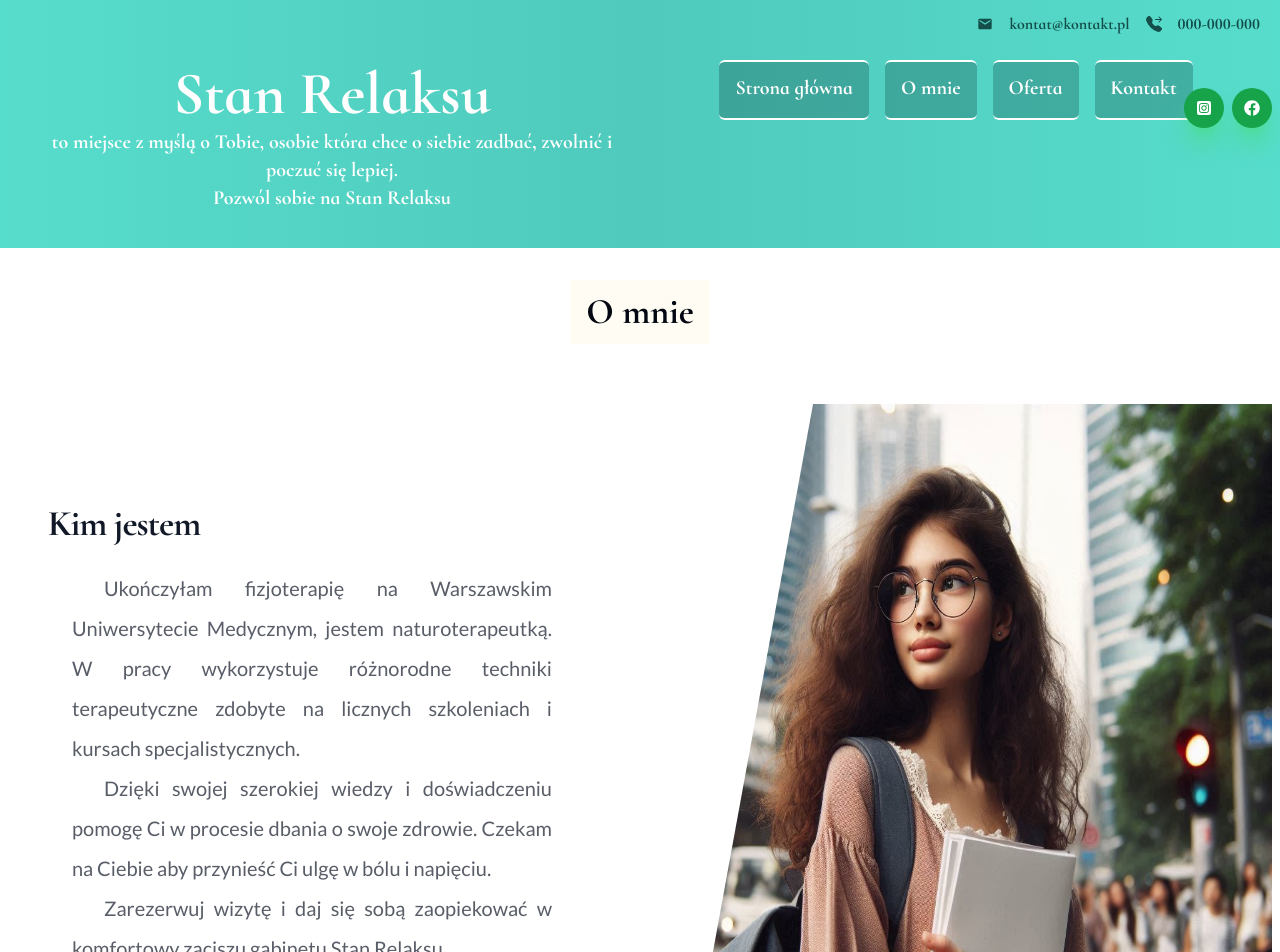
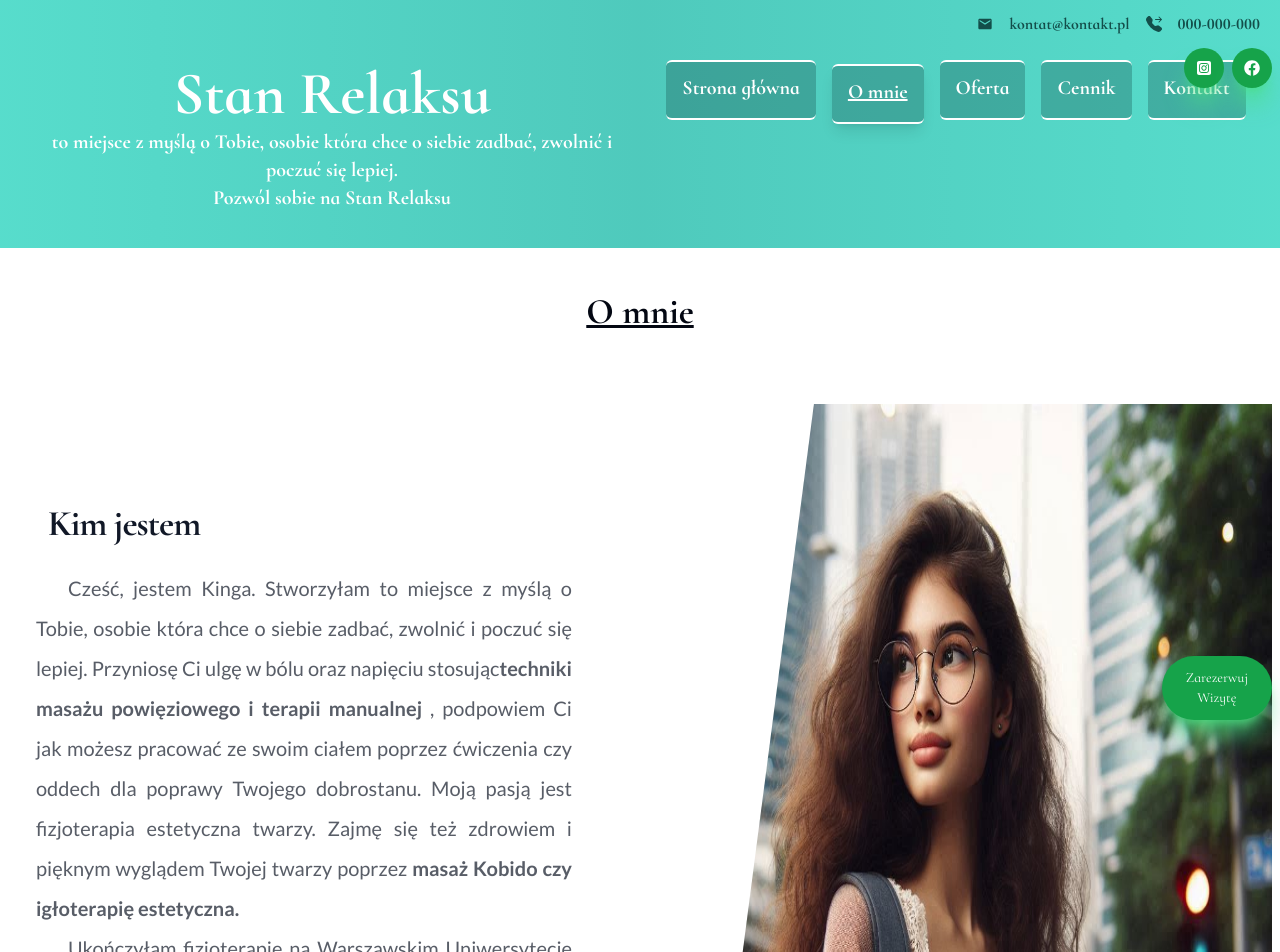
Before and after one commit to PiotrRegulski/stan-relaksu, a Next.js app: page /about in a window 1280 px wide. Shown: the top 952 px of the page. Built offline with nearby package versions, Linux system fonts and the light colour scheme.

Commit message:
changing margins, correcting the code

```diff
--- a/src/app/about/page.tsx
+++ b/src/app/about/page.tsx
@@ -5,9 +5,8 @@ import Link from "next/link";
 const About = () => {
   return (
     <>
-    <PageHeader>O mnie</PageHeader>
-    <div id="about" className="relative bg-white overflow-hidden mt-3">
-
+      <PageHeader id={"about"}>O mnie</PageHeader>
+      <div className="relative bg-white overflow-hidden mt-3">
         <div className="max-w-7xl mx-auto">
           <div className="relative z-10 pb-8 bg-white sm:pb-16 md:pb-20 lg:max-w-2xl lg:w-full lg:pb-28 xl:pb-32">
             <svg
@@ -20,7 +19,6 @@ const About = () => {
               <polygon points="50,0 100,0 50,100 0,100"></polygon>
             </svg>
 
-
             <div className="pt-1"></div>
             <main className="mt-6 mx-auto max-w-5xl px-2 md:px-12 sm:mt-12 sm:px-6 md:mt-16 lg:mt-20 lg:px-8 xl:mt-28">
               <div className="sm:text-center lg:text-left">
@@ -28,36 +26,49 @@ const About = () => {
                   Kim jestem
                 </h2>
 
-              <article className="text-xl font-[Lato] md:px-10 md:mr-12 leading-loose text-pretty text-gray-900/70">
+                <article className="text-xl font-[Lato] md:px-1 md:mr-16 leading-loose text-pretty text-gray-900/70">
                   {" "}
                   <p className="indent-8 text-justify ">
-                  Ukończyłam fizjoterapię na Warszawskim Uniwersytecie
-                  Medycznym, jestem naturoterapeutką. W pracy wykorzystuje
-                  różnorodne techniki terapeutyczne zdobyte na licznych
-                  szkoleniach i kursach specjalistycznych.
+                    Cześć, jestem Kinga. Stworzyłam to miejsce z myślą o Tobie,
+                    osobie która chce o siebie zadbać, zwolnić i poczuć się
+                    lepiej. Przyniosę Ci ulgę w bólu oraz napięciu stosując
+                    <strong>
+                      techniki masażu powięziowego i terapii manualnej
+                    </strong>{" "}
+                    , podpowiem Ci jak możesz pracować ze swoim ciałem poprzez
+                    ćwiczenia czy oddech dla poprawy Twojego dobrostanu. Moją
+                    pasją jest fizjoterapia estetyczna twarzy. Zajmę się też
+                    zdrowiem i pięknym wyglądem Twojej twarzy poprzez
+                    <strong> masaż Kobido czy igłoterapię estetyczna.</strong>
                   </p>
                   <p className="indent-8 text-justify">
-                  Dzięki swojej szerokiej wiedzy i doświadczeniu pomogę Ci w
-                  procesie dbania o swoje zdrowie. Czekam na Ciebie aby
-                  przynieść Ci ulgę w bólu i napięciu.
+                    Ukończyłam fizjoterapię na Warszawskim Uniwersytecie
+                    Medycznym, jestem naturoterapeutką, w pracy wykorzystuje
+                    różnorodne techniki terapeutyczne zdobyte na licznych
+                    szkoleniach i kursach specjalistycznych. Dzięki swojej
+                    szerokiej wiedzy i doświadczeniu pomogę Ci w procesie dbania
+                    o swoje zdrowie. Czekam na Ciebie aby przynieść Ci ulgę w
+                    bólu i napięciu
                   </p>
                   <p className="indent-8 text-justify">
-                  Zarezerwuj wizytę i daj się sobą zaopiekować w komfortowy
-                  zaciszu gabinetu Stan Relaksu.
+                    <strong>Zarezerwuj wizytę</strong> i daj się sobą
+                    zaopiekować w komfortowy zaciszu gabinetu Stan Relaksu.
                   </p>
                 </article>
-              <div className=" flex justify-center mx-4 my-4"> <Link
+                <div className=" flex justify-center mx-4 my-4">
+                  {" "}
+                  <Link
                     href="/offer"
                     className=" hover:shadow-xl shadow-md text-xl  border-2 rounded border-amber-400 bg-amber-500 hover:bg-amber-400 px-6 py-2 font-bold  text-amber-70 hover:text-white focus:outline-none focus:shadow-outline"
                   >
                     Klikni i zapoznaj się ofertą
-              </Link></div>
-
+                  </Link>
+                </div>
               </div>
             </main>
           </div>
         </div>
-      <div className="relative w-[95vw] h-96 my-4 mx-2 lg:absolute lg:inset-y-0 lg:right-0 lg:w-1/2 lg:h-full" >
+        <div className="relative w-[95vw] h-96 my-4 mx-2 lg:absolute lg:inset-y-0 lg:right-0 lg:w-1/2 lg:h-full">
           <Image
             className=" absolute lg:static"
             src="/hero.png"
@@ -65,10 +76,10 @@ const About = () => {
             layout="fill"
             objectFit="contein"
             objectPosition="center"
-
           />
         </div>
-    </div></>
+      </div>
+    </>
   );
 };
 
--- a/src/app/contact/page.tsx
+++ b/src/app/contact/page.tsx
@@ -27,11 +27,11 @@ const page = () => {
   }
   return (
     <div className="mx-auto">
-      <PageHeader>Kontakt</PageHeader>
+      <PageHeader id={'contact'}>Kontakt</PageHeader>
 
       <div className="grid lg:grid-cols-3 items-center  gap-16 my-24 mx-4 lg:mx-auto max-w-7xl  text-[#333] font-[sans-serif] s">
         <div className=" col-span-2 px-2  shadow-xl rounded border-l-4 border-white  shadow-gray-400/75 min-h-1/3 lg:min-h-max   ">
-          <h2 id="contact" className="text-4xl font-bold lg:mb-2 py-6 text-center md:text-left">
+          <h2  className="text-4xl font-bold lg:mb-2 py-6 text-center md:text-left">
             Kontakt
           </h2>
 
--- a/src/app/offer/[slug]/page.tsx
+++ b/src/app/offer/[slug]/page.tsx
@@ -2,22 +2,29 @@
 import { OfferItem } from "@/data/OfferItem";
 import React from "react";
 import Image from "next/image";
-import { lato} from "@/components/fonts";
-import { useRouter } from "next/navigation";
+import { lato } from "@/components/fonts";
+
 import PageHeader from "@/components/homepage/PageHeader";
+import BackLink from "@/components/layout/BackLink";
 
 type AdvantageType = {
   title: string;
   description: string;
 };
+type PricesType = {
+  id: string;
+  priceName: string;
+  price: string;
+};
 // Definicja typu dla pojedynczego elementu oferty
 type OfferItemType = {
-  id:string
+  id: string;
   slug: string;
   title: string;
   contentFirst?: string;
   image: string;
-  advantages:AdvantageType[];
+  prices: PricesType[];
+  advantages: AdvantageType[];
 
   // Dodaj pozostałe pola zgodnie z definicją OfferItem
 };
@@ -33,7 +40,6 @@ interface OfferDetailsPageProps {
 const OfferDetailsPage: React.FC<OfferDetailsPageProps> = ({ params }) => {
   const offerSlug: string = params.slug;
   //navigation programatically
-  const router = useRouter();
 
   // Zastosowanie asercji typu, aby poinformować TypeScript o oczekiwanym typie zwracanym przez find
   const offerDetail: OfferItemType | undefined = OfferItem.find(
@@ -47,43 +53,42 @@ const OfferDetailsPage: React.FC<OfferDetailsPageProps> = ({ params }) => {
         <div className="w-full ">
           <p className="text-center">Oferta nie została znaleziona.</p>
         </div>
-        <button
-          onClick={router.back}
-          className="   text-xl underline decoration-solid underline-offset-8 font-semibold  px-2 py-3  text-lime-400 hover:text-gray-400  text-center w-full"
-        >
-          Zobacz pozostałe oferty
-        </button>
+        <BackLink>Zobacz inne oferty</BackLink>
       </div>
     );
   }
 
   return (
     <>
-      <PageHeader>{offerDetail.title}</PageHeader>
+      <PageHeader id={"offerDetail"}>{offerDetail.title}</PageHeader>
 
-      <section
-        id="offerDetail"
-        className="grid grid-cols-1 lg:grid-cols-2 lg:gap-4  h-2/3 md:py-4 md:px-2  shadow-xl shadow-gray-400/75 md:mx-36 md:my-8"
-      >
+      <section className="grid grid-cols-1 lg:grid-cols-2 lg:gap-4  h-2/3 md:py-4 md:px-2  shadow-xl shadow-gray-400/75 md:mx-36 md:my-8">
         <div className="md:px-12 md:py-12 px-2 ">
-          <div className="lg:hidden "> <Image
+          <div className="lg:hidden ">
+            {" "}
+            <Image
               src={`/${offerDetail.image}`}
               alt={offerDetail.title}
               width={300}
               height={250}
               className=" mx-auto   z-0 animate-fadeIn rounded border-1 border-white shadow-xl shadow-gray-400/75 transition-transform duration-200 ease-in-out hover:scale-[1.02]"
-          /></div>
+            />
+          </div>
 
-          <p className={` ${lato.className} text-xl mx-4 my-4  indent-8 font-semibold`}>
+          <p
+            className={` ${lato.className} text-xl mx-4 my-4  indent-8 font-semibold`}
+          >
             {offerDetail.contentFirst}
           </p>
           <ul>
             {offerDetail.advantages?.map((advantage) => (
               <li key={advantage.title}>
-                <p className="text-xl font-[lato]  text-justify my-3 mx-3 md:mx-4 md:my-4 indent-8">{advantage.description}</p>
+                <p className="text-xl font-[lato]  text-justify my-3 mx-3 md:mx-4 md:my-4 indent-8">
+                  {advantage.description}
+                </p>
               </li>
-          ))}</ul>
-
+            ))}
+          </ul>
         </div>
         <div className=" sm:grid sm:justify-items-center sm:content-center sm:mt-4  size-full h-full min-w-full ">
           <Image
@@ -123,17 +128,30 @@ const OfferDetailsPage: React.FC<OfferDetailsPageProps> = ({ params }) => {
               className="  animate-fadeIn rounded border-1 border-white shadow-xl shadow-gray-400/75 transition-transform duration-200 ease-in-out hover:scale-[1.01]"
             />
           </div>
-
         </div>
       </section>
-      <div className="flex justify-center">
-        <button
-          onClick={()=>router.push("/offer#offer")}
-          className=" flex text-xl underline decoration-solid underline-offset-8 font-semibold  text-center px-2 py-3 mx-3 my-4 text-black hover:text-gray-400 "
-        >
-          Zobacz pozostałe oferty
-        </button>
+      <section className=" flex justify-center shadow-xl shadow-gray-400/75  md:py-4 md:px-2 md:mx-36 md:my-8">
+        <div className="w-2/3 ">
+          <ul className="divide-y divide-blue-200 mx-3">
+            <h3 className="flex justify-center text-3xl font-semibold">
+              Cennik
+            </h3>
+            {offerDetail.prices?.map((price) => (
+              <li key={price.id}>
+                <div className=" flex-col mx-12 ">
+                  <div className="flex justify-between">
+                    <div className="text-xl font-semibold">
+                      {price.priceName}
                     </div>
+                    <div className="text-xl font-semibold">{price.price}</div>
+                  </div>
+                </div>
+              </li>
+            ))}
+          </ul>
+        </div>
+      </section>
+      <BackLink>Zobacz pozostałe oferty</BackLink>
     </>
   );
 };
--- a/src/app/offer/page.tsx
+++ b/src/app/offer/page.tsx
@@ -8,7 +8,6 @@ interface OfferProps {
 const OfferPage: React.FC<OfferProps> = () => {
   return (
     < >
-
       <OffersCard/>
     </>
   );
--- a/src/app/page.tsx
+++ b/src/app/page.tsx
@@ -1,6 +1,7 @@
 import Link from "next/link";
 import { lato } from "@/components/fonts";
 import OffersCard from "@/components/offers/OffersCard";
+
 
 import Contact from "@/components/homepage/Contact";
 import WelcomCard from "@/components/layout/WelcomCard";
@@ -11,6 +12,7 @@ export default function Home() {
       <div className="flex flex-col">
         <WelcomCard />
         <OffersCard />
+
          <Contact />
       </div>
     </>
--- a/src/components/homepage/PageHeader.tsx
+++ b/src/components/homepage/PageHeader.tsx
@@ -2,16 +2,17 @@ import React from 'react';
 
 interface PageHeaderProps {
   children: React.ReactNode;
+  id:any;
 }
 
-const PageHeader: React.FC<PageHeaderProps> = ({ children }) => {
+const PageHeader: React.FC<PageHeaderProps> = ({ children,id }) => {
   return (
     <header
-      id="offer-header"
+      id={id}
       className="grid grid-cols-1 gap-2 place-items-center md:h-32 md:bg-cover md:bg-center backdrop-contrast-200"
       // style={{ backgroundImage: "url('/ofertabg.png')" }}
     >
-      <h1 className="px-4 py-3 md:text-4xl text-xl text-center font-semibold  bg-amber-200/10 text-gray-950 ">
+      <h1 className="px-4 py-3 md:text-4xl text-xl text-center font-semibold   text-gray-950 underline">
         {children}
       </h1>
     </header>
--- a/src/components/layout/MainHeader.tsx
+++ b/src/components/layout/MainHeader.tsx
@@ -26,9 +26,12 @@ const MainHeader = () => {
             className={`${CormorantInfant.className} hidden sm:flex w-screen  px-4`}
           >
             <Navbar />
+
           </div>
         </div>
+
       </header>
+
     </div>
   );
 };
--- a/src/components/layout/NavLinks.tsx
+++ b/src/components/layout/NavLinks.tsx
@@ -4,16 +4,17 @@ import React from "react";
 import { usePathname } from "next/navigation";
 const links = [
   { href: "/", label: "Strona główna" },
-  { href: "/about#about", label: "O mnie" },
-  { href: "/offer#offer", label: "Oferta" },
-  { href: "/contact#contact", label: "Kontakt" },
+  { href: "/about", label: "O mnie" },
+  { href: "/offer", label: "Oferta" },
+  { href: "/prices", label: "Cennik" },
+  { href: "/contact", label: "Kontakt" },
 ];
 const NavLinks = () => {
     const pathname= usePathname();
   return (
     <>
       {links.map((link) => (
-        <Link href={link.href} key={link.href} className={` text-white font-bold lg:text-xl border-y-2 rounded-md border-white lg:px-4 lg:py-2 lg:pt-3 px-1 py-1 bg-teal-950/25 h-[2.5em] lg:h-[3em]  ${pathname=== link.href ? "px-2 border-y-2 border-amber-400 shadow-lg text-gray-900 font-bold underline mt-1":" hover:border-y-2 hover:border-black hover:shadow-lg"}`}>{link.label}</Link>
+        <Link href={link.href} key={link.href} className={` text-white font-bold lg:text-xl border-y-2 rounded-md border-white lg:px-4 lg:py-2 lg:pt-3 px-1 py-1 bg-teal-950/25 h-[2.5em] lg:h-[3em]  ${pathname === link.href ? "px-2 border-y-2 border-amber-400 shadow-lg text-gray-900 font-bold underline mt-1":" hover:border-y-2 hover:border-black hover:shadow-lg"}`}>{link.label}</Link>
       ))}
     </>
   );
--- a/src/components/layout/NavbarMobile.tsx
+++ b/src/components/layout/NavbarMobile.tsx
@@ -8,6 +8,7 @@ import { MdEmail } from "react-icons/md";
 import { FaSquareInstagram } from "react-icons/fa6";
 import { BsFillTelephoneForwardFill } from "react-icons/bs";
 import { FaFacebook } from "react-icons/fa";
+import MobileNavLinks from "./MobileNavLinks";
 const NavbarMobile = () => {
   const [isOpen, setIsOpen] = useState(false);
   const toggleMenu = useCallback(() => setIsOpen(!isOpen), [isOpen]);
@@ -42,8 +43,7 @@ const NavbarMobile = () => {
           </ul>
         </div>
 
-        <div className=" fixed lg:bottom-24 bottom-12 right-2 z-20">
-          <div className=" fixed top-2 sm:top-20 right-2 ">
+        <div className=" fixed top-2 sm:top-10 right-2 z-20 ">
           <button className=" lg:hidden   rounded-full bg-green-600 py-3 px-3 text-white shadow-xl shadow-green-400/75 transition-transform duration-200 ease-in-out hover:scale-[1.09]">
             <Link href="tel:885987321 ">
               <BsFillTelephoneForwardFill className="text-right" />
@@ -67,7 +67,9 @@ const NavbarMobile = () => {
               <FaFacebook className="text-right" />
             </Link>
           </button>
-            {/* <button className="animate-fadeIn bottom-1 left-4 mt-8 inline-flex items-center justify-center rounded-full bg-green-600 py-3 px-6  font-dm text-sm font-medium text-white shadow-xl shadow-green-400/75 transition-transform duration-400  hover:scale-[1.02]">
+        </div>
+        <div className="fixed bottom-20 right-2 z-20">
+          <button className="animate-fadeIn mt-8 inline-flex items-center justify-center rounded-full bg-green-600 py-3 px-6  font-dm text-sm font-medium text-white shadow-xl shadow-green-400/75 transition-transform duration-400  hover:scale-[1.02]">
             <Link
               href="https://booksy.com/"
               target="_blank"
@@ -77,10 +79,10 @@ const NavbarMobile = () => {
                 Zarezerwuj<br></br> Wizytę
               </div>
             </Link>
-            </button> */}
+          </button>
         </div>
       </div>
-      </div>
+
       <div
         className={`${CormorantInfant.className} flex  flex-wrap w-full justify-evenly   py-4 px-4 sm:hidden`}
       >
@@ -90,7 +92,8 @@ const NavbarMobile = () => {
               isOpen ? "" : "hidden"
             }`}
           >
-            <li className=" ">
+            <MobileNavLinks />
+            {/* <li className=" ">
               <Link
                 href="/#welcome-card"
                 className=" flex justify-center px-1 py-1 text-xl  text-white w-full hover:border-y-2 hover:border-white"
@@ -116,12 +119,20 @@ const NavbarMobile = () => {
             </li>
             <li className=" ">
               <Link
+                href="/prices"
+                className=" flex justify-center px-1 py-1 text-xl  text-white w-full hover:border-y-2 hover:border-whit"
+              >
+                Cennik
+              </Link>
+            </li>
+            <li className=" ">
+              <Link
                 href="/contact#contact"
                 className=" flex justify-center px-1 py-1 text-xl  text-white w-full hover:border-y-2 hover:border-whit"
               >
                 Kontakt
               </Link>
-            </li>
+            </li> */}
           </ul>
         </nav>
       </div>
--- a/src/components/offers/OffersCard.tsx
+++ b/src/components/offers/OffersCard.tsx
@@ -7,9 +7,9 @@ import { lato } from "@/components/fonts";
 const OffersCard = () => {
   return (
     <>
-      <PageHeader>Oferta</PageHeader>
+      <PageHeader id={'offer'}>Oferta</PageHeader>
       <div className="flex justify-center w-full">
-        <section id="offer" className="grid grid-cols-1 sm:grid-cols-2 lg:grid-cols-3 sm:gap-2 lg:gap-6 w-full  ">
+        <section  className="grid grid-cols-1 sm:grid-cols-2 lg:grid-cols-3 sm:gap-2 lg:gap-4 w-full lg:mx-9  ">
           {OfferItem.map((offerItem) => (
             <div
               key={offerItem.id}
```
Also changed, not shown: src/data/OfferItem.js (+15 -1 lines). Lines whose indentation alone changed are shown as unchanged.
